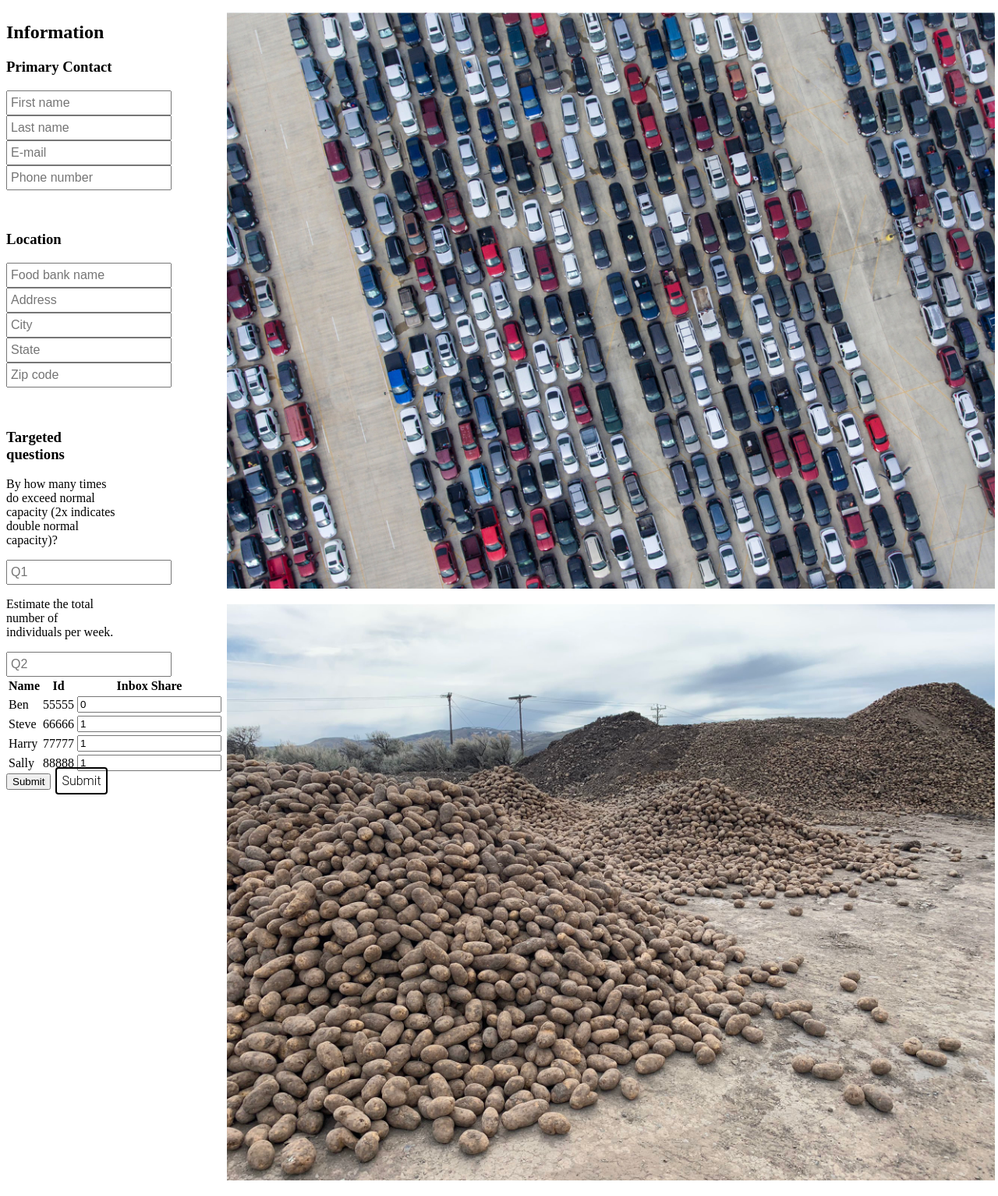
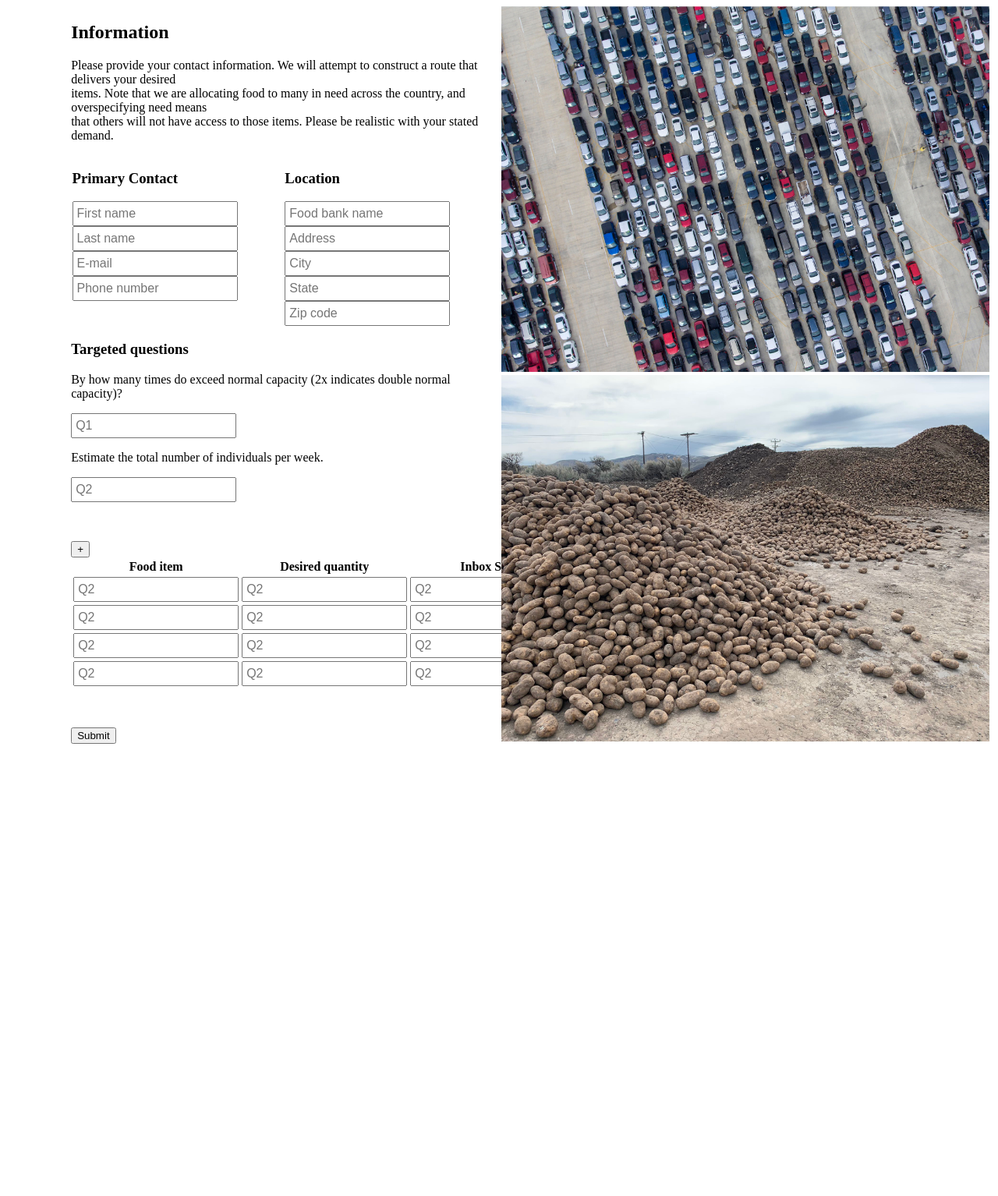
Before and after one commit to wnuelle/breadbasket, a Flask app: page /fb in a window 1280 px wide. Shown: the whole page at 78% size. After the commit the page ends 954 px from the top, so only its background shows below. Run offline with Flask 2, Linux system fonts and the light colour scheme; some libraries are stand-ins or nearby versions.

Commit message:
ch-ch-ch-ch-changes.. turn and face the strange

```diff
--- a/app.py
+++ b/app.py
@@ -47,6 +47,10 @@ class Bank(db.Model):
 	zc = db.Column(db.String)
 	q1 = db.Column(db.String)
 	q2 = db.Column(db.String)
+
+class Route(db.Model):
+	id = db.Column(db.String,primary_key=True)
+	first_name = db.Column(db.String)
 
 @app.route('/',methods=['GET','POST'])
 def index():
--- a/src/constructTestData.py
+++ b/src/constructTestData.py
@@ -4,7 +4,7 @@ import requests
 
 
 def LatLong(addr,city,state):
-	URL = f'https://maps.googleapis.com/maps/api/geocode/json?address={addr}+{city}+{state}&key=*YOURKEYHERE*'
+	URL = f'https://maps.googleapis.com/maps/api/geocode/json?address={addr}+{city}+{state}&key=AIzaSyBR4VBHFKox9cvzeCdR2gojPGcGD6ij5vE'
 	resp = requests.get(URL).json()
 	return resp['results'][0]['geometry']['location']
 
--- a/static/css/style.css
+++ b/static/css/style.css
@@ -6,7 +6,7 @@
 }
 
 #submission {
-  padding-left: 0px;
+  padding-left: calc(var(--grid-size)*20);
 }
 
 .form {
@@ -24,6 +24,7 @@
 
 #abouttext {
   font-family:var(--body-font);
+  color:#FFFFFF;
 }
 
 p.justify {
@@ -34,14 +35,13 @@ p.justify {
 }
 
 .row {
-  display: flex;
+  display: flex;*/
   flex-direction: row;
   justify-content: space-around;
 }
 
-.row img {
-  margin: calc(var(--grid-size) * 2) calc(var(--grid-size));
-  width: 49%;
+.column {
+  width:49.5%;
 }
 
 div.center {
@@ -77,7 +77,7 @@ a.button1 {
 }
 a.button1:hover {
   color:white;
-  background-color:#076bab;
+  background-color: #076bab;
 }
 @media all and (max-width:calc(var(--grid-size) * 120)){
   a.button1 {
--- a/templates/Breadbasket.html
+++ b/templates/Breadbasket.html
@@ -9,7 +9,6 @@
   <meta name="author" content="SitePoint">
 
   <link rel= "stylesheet" type="text/css" href= "{{ url_for('static', filename='css/style.css') }}">
-
 
 </head>
 
@@ -38,8 +37,7 @@
 		<p class = "justify" style = "font-family:arial;">Now as consumer demand diminishes due to the COVID-19 pandemic and as America faces 30 million lost jobs, it's vital as ever to get food in the hands of those that need it. We connect food banks with food processors to ensure that America’s food doesn’t go to waste as families go hungry.</p>
 	</div>
 	<div id = "flag">
-		<img src="static/img/flag.png" alt="US Flaf" style="width:3%">
+		<img src="static/img/flag.png" alt="US Flag" style="width:3%">
 	</div>
-  <script src="js/scripts.js"></script>
 </body>
 </html>
--- a/templates/FoodBanks.html
+++ b/templates/FoodBanks.html
@@ -17,43 +17,53 @@
 		<div class="column">
 			<div id="submission">
 				<h2>Information</h2>
-				<form method="POST" style="width:50%" action="{{ url_for('fb_form')}}">
+				<p>Please provide your contact information. We will attempt to construct a route that delivers your desired
+				<br>items. Note that we are allocating food to many in need across the country, and overspecifying need means
+				<br>that others will not have access to those items. Please be realistic with your stated demand.
+				</p>
+				<form method="POST" style="width:100%" action="{{ url_for('fb_form')}}">
+					<div class = "row">
+						<div class = "column">
 							<h3>Primary Contact</h3>
 							{{form.hidden_tag()}}
 							{{form.first_name(class="form")}}
 							{{form.last_name(class="form")}}
 							{{form.email(class="form")}}
 							{{form.phone_number(class="form")}}
-					<p><br></p>
+						</div>
+						<div class = "column">
 							<h3>Location</h3>
 							{{form.fbname(class="form")}}
 							{{form.address(class="form")}}
 							{{form.city(class="form")}}
 							{{form.state(class="form")}}
 							{{form.zc(class="form")}}
-					<p><br></p>
+						</div>
+					</div>
 					<h3>Targeted questions</h3>
 					<p>By how many times do exceed normal capacity (2x indicates double normal capacity)?</p>
 					{{form.q1(class="form")}}
 					<p>Estimate the total number of individuals per week. </p>
 					{{form.q2(class="form")}}
-
-					<table>
+					<p><br></p>
+					<table id="extra-table">
 					  <tbody><tr>
-					    <th>Name</th>
-					    <th>Id</th>
-					    <th>Inbox Share</th>
+						<th class="col-md-4">Food item</th>
+						<th class="col-md-4">Desired quantity</th>
+						<th class="col-md-4">Inbox Share</th>
 						</tr>
 						<tr>
-					    <td>Ben</td><td>55555</td><td><input type="text" name="share_55555" value="0"></td></tr>  <tr>
-					    <td>Steve</td><td>66666</td><td><input type="text" name="share_66666" value="1"></td></tr> <tr>
-					    <td>Harry</td><td>77777</td><td><input type="text" name="share_77777" value="1"></td></tr>  <tr>
-					    <td>Sally</td><td>88888</td><td><input type="text" name="share_88888" value="1"></td></tr></tbody>
+						<td>{{form.q2(class="form")}}</td><td>{{form.q2(class="form")}}</td><td>{{form.q2(class="form")}}</td></tr>  <tr>
+						<td>{{form.q2(class="form")}}</td><td>{{form.q2(class="form")}}</td><td>{{form.q2(class="form")}}</td></tr> <tr>
+						<td>{{form.q2(class="form")}}</td><td>{{form.q2(class="form")}}</td><td>{{form.q2(class="form")}}</td></tr>  <tr>
+						<td>{{form.q2(class="form")}}</td><td>{{form.q2(class="form")}}</td><td>{{form.q2(class="form")}}</td></tr></tbody>
+						<button type="button" class="btn btn-info" onclick="addExtraRow()">
+						+ <i class="fas fa-plus"></i>
+						</button>
 					</table>
-
+					<p><br></p>
+					<input type="submit" value="Submit">
 				</form>
-				<input type="submit" value="Submit">
-				<a href="something" class="button1" type="submit" value="Submit">Submit</a>
 			</div>
 		</div>
 		<div class="column">
@@ -61,6 +71,24 @@
 			<img src="static/img/supply.jpeg" alt="Potatoes in Picabo, Idaho" style="width:100%">
 		</div>
 	</div>
-	<script></script>
+	<script>
+		function addExtraRow() {
+			let table = document.getElementById("extra-table");
+			let row = table.insertRow(-1);
+			row.contentEditable = "true";
+			row.insertCell(0);
+			row.insertCell(1);
+			row.insertCell(2);
+			let cell3 = row.insertCell(3);
+			cell3.innerHTML = "<button type=\"button\" class=\"btn btn-danger\" onclick=\"removeExtraRow(this)\"> - <i class=\"fas fa-minus\"></i> </button>";
+		}
+
+		// Function to remove a row from the extra properties table
+		function removeExtraRow(x) {
+			let i = x.parentNode.parentNode["rowIndex"];
+			let table = document.getElementById("extra-table");
+			table.deleteRow(i);
+		}
+	</script>
 </body>
 </html>
```
Also changed, not shown: templates/FoodProcessors.html (+0 -14 lines), templates/RouteTemplate.html (added, +34 -0 lines), templates/RouteTemplate2.html (added, +57 -0 lines), static/img/line.jpeg (added), 1 other file. Lines whose indentation alone changed are shown as unchanged.
